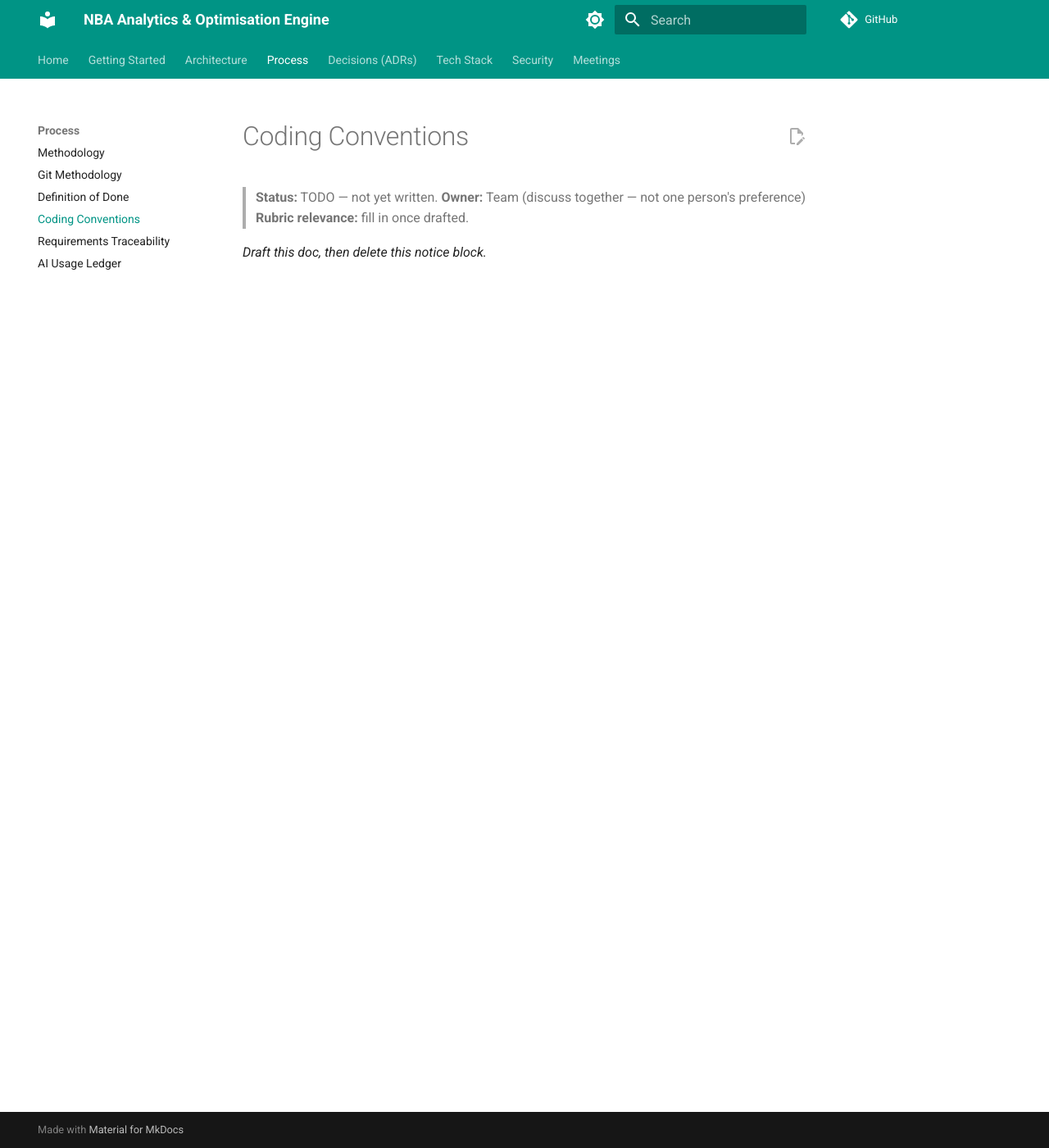
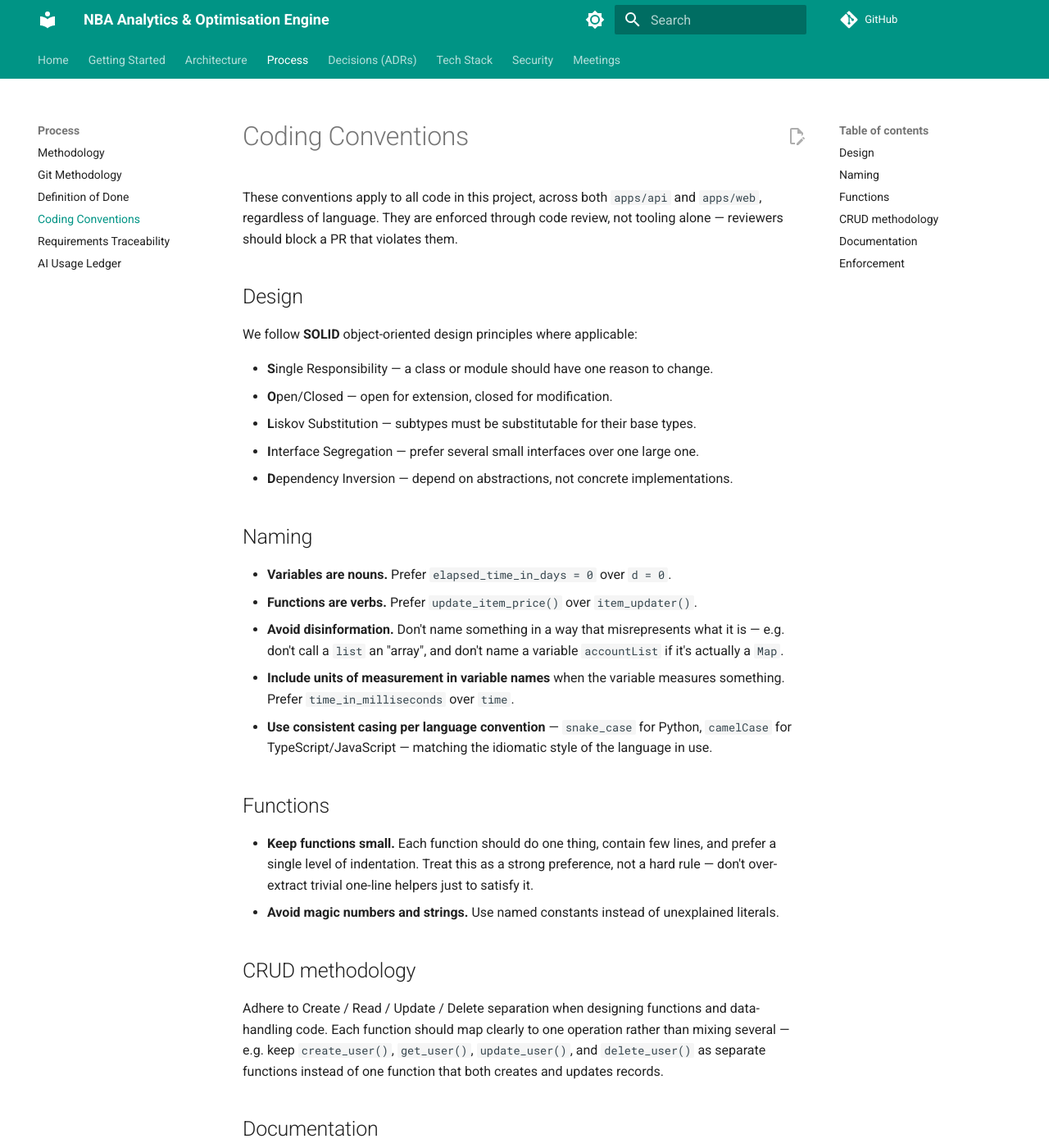
Before and after one commit to Sports-Analytics-Innovation-Platform/Innovation-Documentation-Website, an MkDocs documentation site: the page built from docs/coding-conventions.md, in a window 1280 px wide and 1400 px high. Shown: the whole window at 82% size. Built offline with MkDocs 1.6.1 and Material for MkDocs 9.7.7, drawn with Linux system fonts in a browser that asks for light colours; comment, search, counter and statistics services are not loaded; some of the changed text lies outside the part shown.

Commit message:
docs: add coding conventions page
SOLID principles, noun/verb naming, no disinformation, units
in variable names, small functions, CRUD separation.

Assisted-by: Claude-Web[Claude Sonnet 5]

```diff
--- a/docs/coding-conventions.md
+++ b/docs/coding-conventions.md
@@ -1,7 +1,45 @@
 # Coding Conventions
 
-> **Status:** TODO — not yet written.
-> **Owner:** Team (discuss together — not one person's preference)
-> **Rubric relevance:** fill in once drafted.
+These conventions apply to all code in this project, across both `apps/api` and `apps/web`, regardless of language. They are enforced through code review, not tooling alone — reviewers should block a PR that violates them.
 
-_Draft this doc, then delete this notice block._
+## Design
+
+We follow **SOLID** object-oriented design principles where applicable:
+
+- **S**ingle Responsibility — a class or module should have one reason to change.
+- **O**pen/Closed — open for extension, closed for modification.
+- **L**iskov Substitution — subtypes must be substitutable for their base types.
+- **I**nterface Segregation — prefer several small interfaces over one large one.
+- **D**ependency Inversion — depend on abstractions, not concrete implementations.
+
+## Naming
+
+- **Variables are nouns.** Prefer `elapsed_time_in_days = 0` over `d = 0`.
+- **Functions are verbs.** Prefer `update_item_price()` over `item_updater()`.
+- **Avoid disinformation.** Don't name something in a way that misrepresents what it is — e.g. don't call a `list` an "array", and don't name a variable `accountList` if it's actually a `Map`.
+- **Include units of measurement in variable names** when the variable measures something. Prefer `time_in_milliseconds` over `time`.
+- **Use consistent casing per language convention** — `snake_case` for Python, `camelCase` for TypeScript/JavaScript — matching the idiomatic style of the language in use.
+
+## Functions
+
+- **Keep functions small.** Each function should do one thing, contain few lines, and prefer a single level of indentation. Treat this as a strong preference, not a hard rule — don't over-extract trivial one-line helpers just to satisfy it.
+- **Avoid magic numbers and strings.** Use named constants instead of unexplained literals.
+
+## CRUD methodology
+
+Adhere to Create / Read / Update / Delete separation when designing functions and data-handling code. Each function should map clearly to one operation rather than mixing several — e.g. keep `create_user()`, `get_user()`, `update_user()`, and `delete_user()` as separate functions instead of one function that both creates and updates records.
+
+## Documentation
+
+- **Document code as it's written, not after.** Add docstrings/comments in the same pass as writing the function, not as a cleanup step later.
+- **Be descriptive about how functions work** — explain what the function does, its parameters, return value, and any non-obvious behavior or edge cases, not just a restatement of the function name.
+
+## Enforcement
+
+- Linting and formatting are run in CI on every PR (see [Git Methodology](git-methodology.md)) and must pass before merge.
+- Naming and structure issues that tooling can't catch are a normal part of code review — call them out on the PR rather than after merge.
+
+!!! note "AI-assisted code"
+    If any code on a PR was generated, edited, or reviewed with AI assistance, it must be declared per the [AI Usage Ledger](ai-usage.md) and the course [AI policy](ai-usage.md) — this applies regardless of how small the AI contribution was.
+
+*AI Declaration: The preceding document was generated with the assistance of the following: Claude-Web[Claude Sonnet 5]*
```
